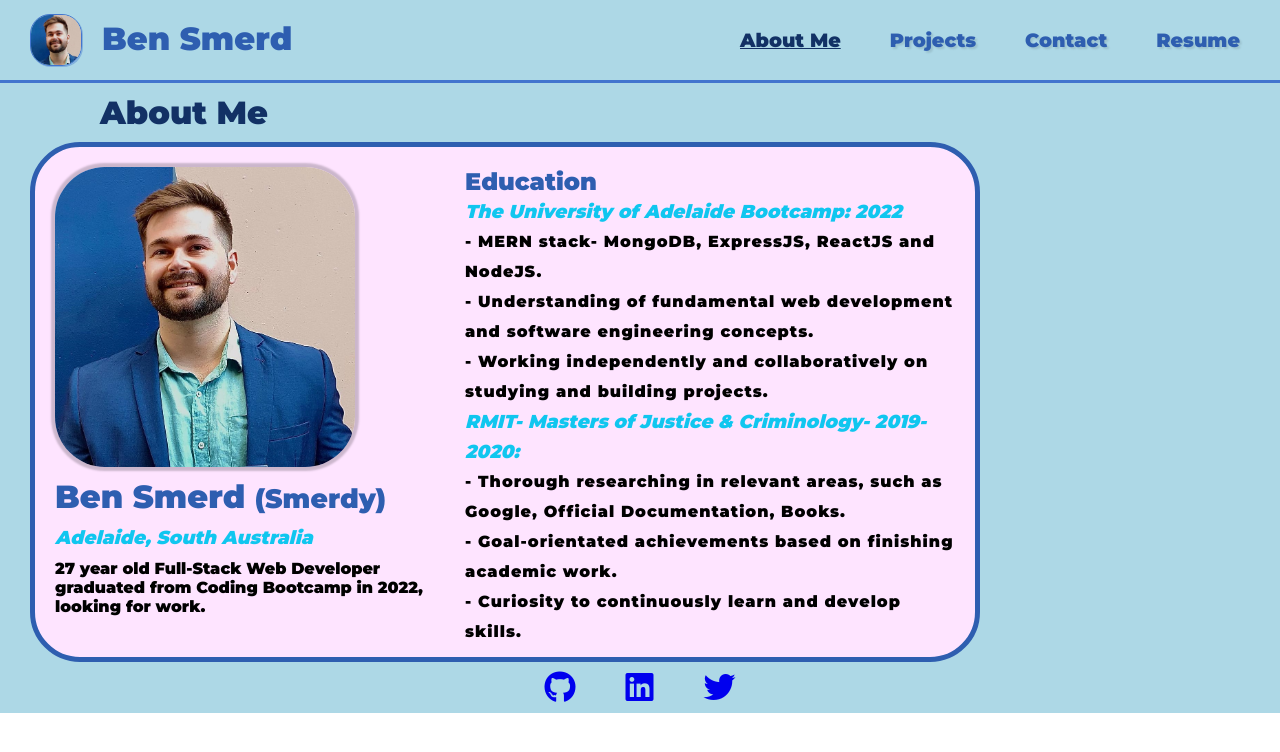
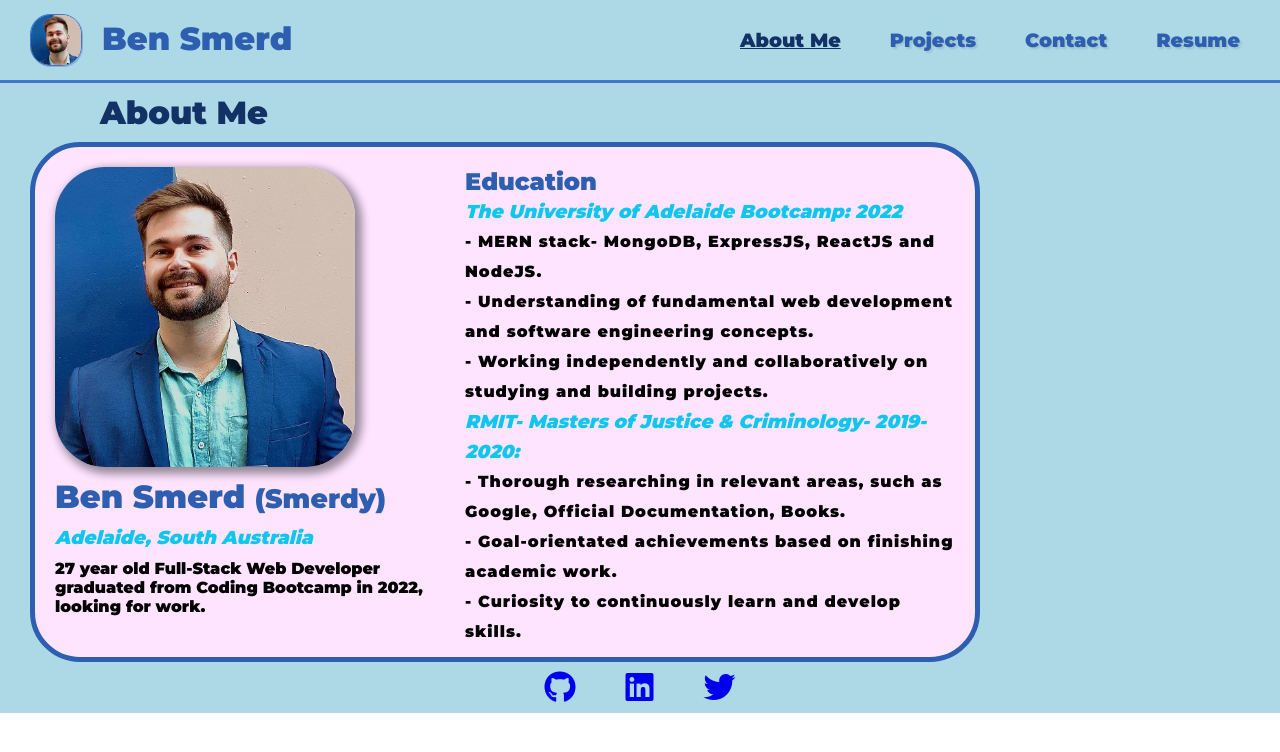
Before and after one commit to TheBigBookMan/Ben-Smerd-Portfolio, a React (Create React App) app: page / in a window 1280 px wide. Shown: the top 752 px of the page. Built offline with nearby package versions, Linux system fonts and the light colour scheme.

Commit message:
changed box shadow on img

```diff
--- a/src/pages/AboutMe/Bio.js
+++ b/src/pages/AboutMe/Bio.js
@@ -21,7 +21,7 @@ const bioStyles = {
     width: "300px",
     height: "300px",
     borderRadius: "50px",
-    boxShadow: "0 0 2px 4px rgba(0, 0, 0, 0.2)",
+    boxShadow: "4px 4px 8px 3px rgba(0, 0, 0, 0.4)",
     objectFit: "cover",
   },
   name: {
```
